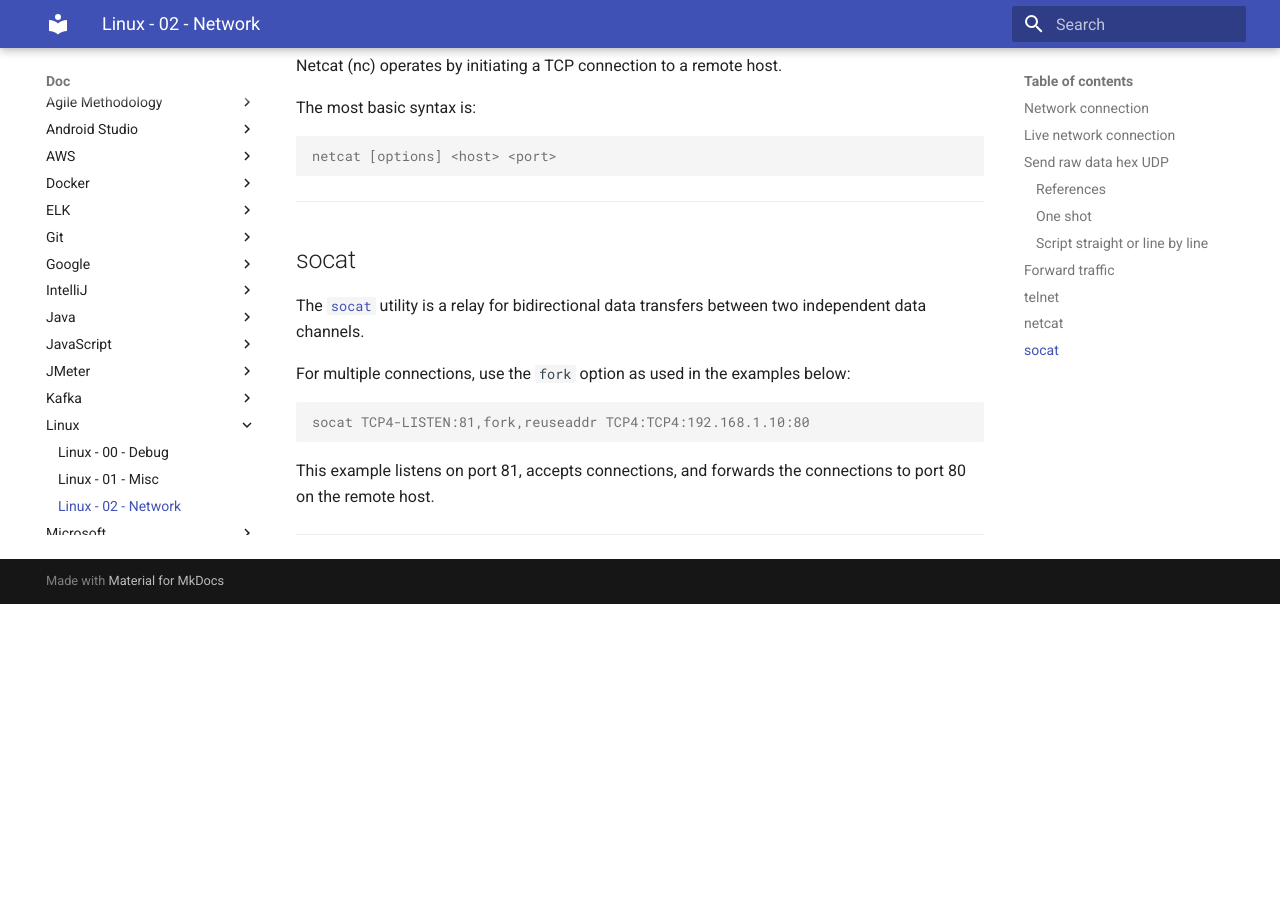
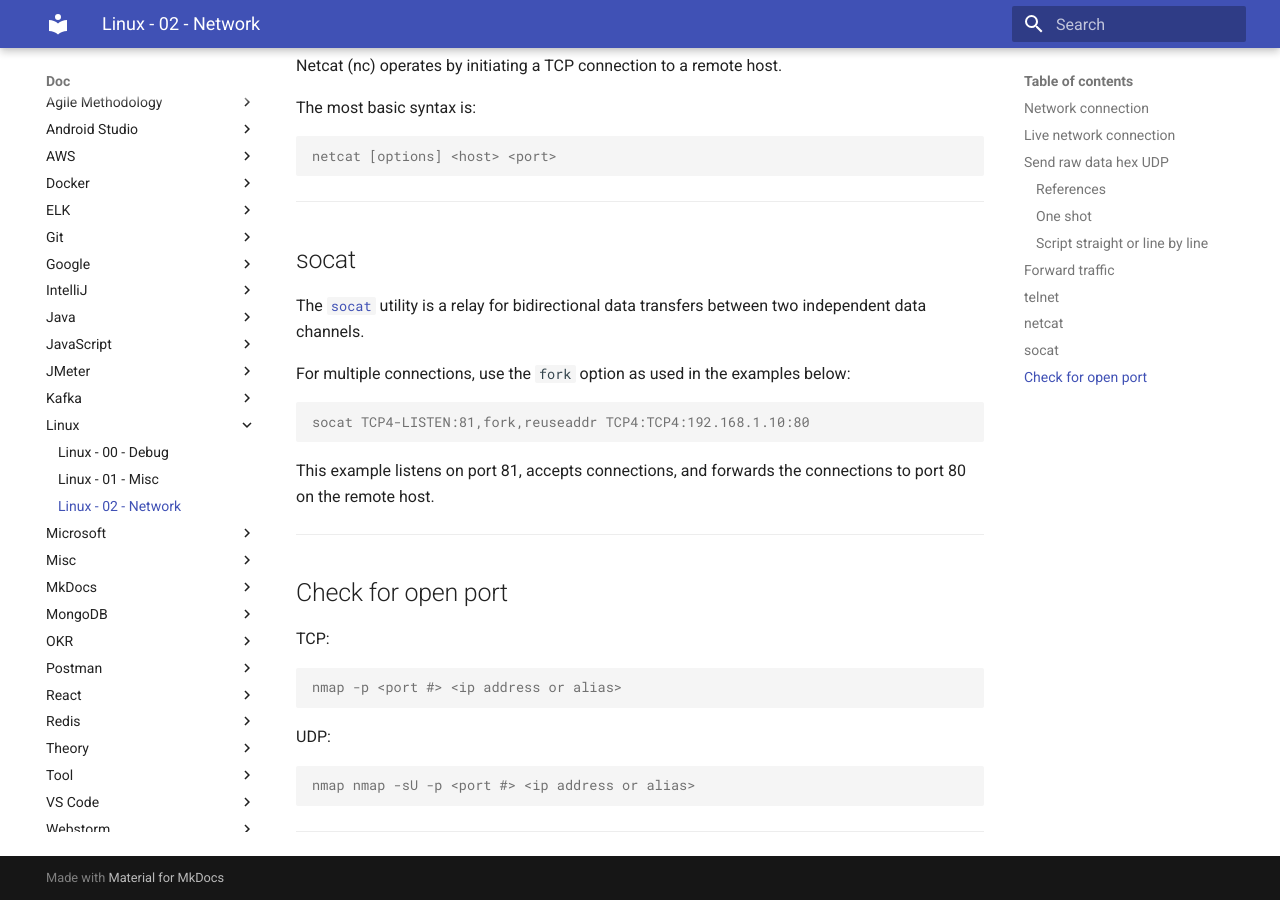
Before and after one commit to oldu73/doc, an MkDocs documentation site: the page built from docs/linux/2-linux-network.md, in a window 1280 px wide and 900 px high, scrolled down 3709 px. Built offline with MkDocs 1.6.1 and Material for MkDocs 9.7.7, drawn with Linux system fonts in a browser that asks for light colours; before the commit the page ends 4313 px from its top, so only the background shows below that.

Commit message:
nmap to check open port

````diff
--- a/docs/linux/2-linux-network.md
+++ b/docs/linux/2-linux-network.md
@@ -198,3 +198,19 @@
 This example listens on port 81, accepts connections, and forwards the connections to port 80 on the remote host.
 
 ---
+
+## Check for open port
+
+TCP:
+
+```console
+nmap -p <port #> <ip address or alias>
+```
+
+UDP:
+
+```console
+nmap nmap -sU -p <port #> <ip address or alias>
+```
+
+---
````
